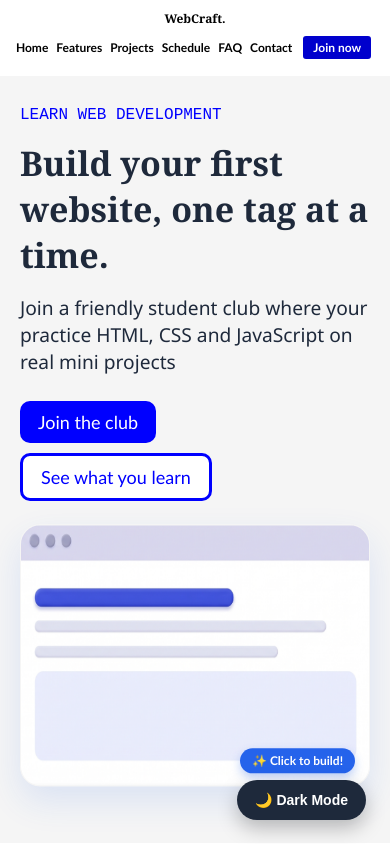
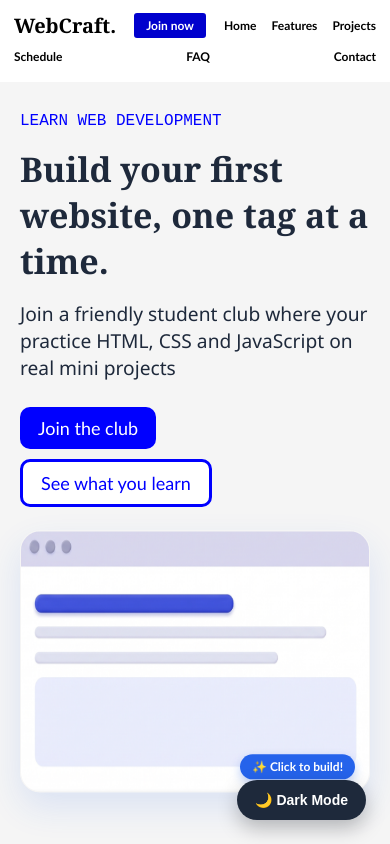
Before and after one commit to ariesshadow/webcraft-club, a plain HTML site: page index.html in a window 390 px wide. Shown: the top 844 px of the page. Drawn offline with Linux system fonts and the light colour scheme.

Commit message:
fix: align WebCraft and Join now on top mobile row

```diff
--- a/style.css
+++ b/style.css
@@ -499,32 +499,36 @@ form button:hover{
 
     #header {
         height: auto;
-        padding: 10px 8px;
+        padding: 10px 14px;
         flex-wrap: wrap;
-        justify-content: center;
-        gap: 6px 8px;
+        justify-content: space-between;
+        gap: 8px 6px;
         box-sizing: border-box;
     }
 
     #webcraft {
-        width: 100%;
-        text-align: center;
+        width: auto;
         font-size: 20px;
-        margin-bottom: 2px;
-    }
-
-    #header .nav {
         margin: 0 !important;
-        font-size: 12px;
+        order: 1;
     }
 
     #join {
-        padding: 4px 10px;
+        padding: 5px 12px;
         border-radius: 6px;
+        font-size: 12px;
+        margin: 0 !important;
+        order: 2;
+    }
+
+    #header .nav:not(#webcraft):not(#join) {
+        margin: 0 !important;
+        font-size: 12px;
+        order: 3;
     }
 
     #fakeHeader {
-        height: 76px;
+        height: 82px;
     }
 
     #page1 {
```
